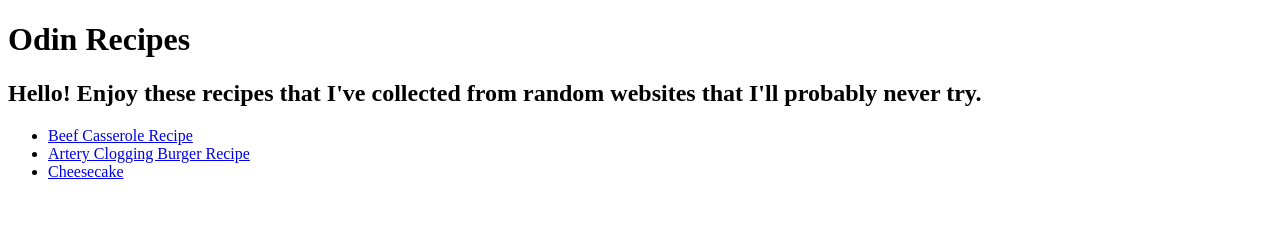
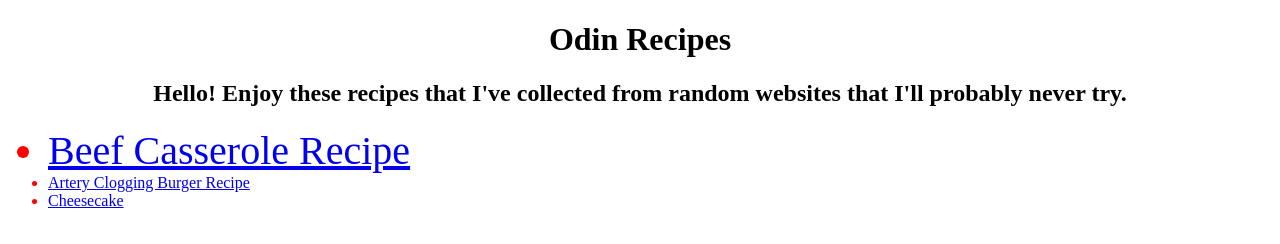
Before and after one commit to juneidteklu/odin-recipes, a plain HTML site: page index.html in a window 1280 px wide. Drawn offline with Linux system fonts and the light colour scheme.

Commit message:
Add text properties

```diff
--- a/index.html
+++ b/index.html
@@ -12,10 +12,10 @@
 
         <h2>Hello! Enjoy these recipes that I've collected from random websites that I'll probably  never try.</h2>
 
-        <ul>
-            <li><a href = "recipes/beefcasserole.html">Beef Casserole Recipe</a></li>
-            <li><a href = "recipes/hamburger.html">Artery Clogging Burger Recipe</a></li>
-            <li><a href = "recipes/cheesecake.html">Cheesecake</a></li>
+        <ul class = "idk">
+            <li class="food one"><a href = "recipes/beefcasserole.html">Beef Casserole Recipe</a></li>
+            <li class="food two"><a href = "recipes/hamburger.html">Artery Clogging Burger Recipe</a></li>
+            <li class= "food three"><a href = "recipes/cheesecake.html">Cheesecake</a></li>
         </ul>
 
 
--- a/stylesheet.css
+++ b/stylesheet.css
@@ -0,0 +1,12 @@
+ul .food {
+    color: red;
+}
+
+h1, h2 {
+    font-family: "Times New Roman", fantasy;
+    text-align: center;
+}
+
+.idk .food.one{font-size: 40px;
+
+}
```
